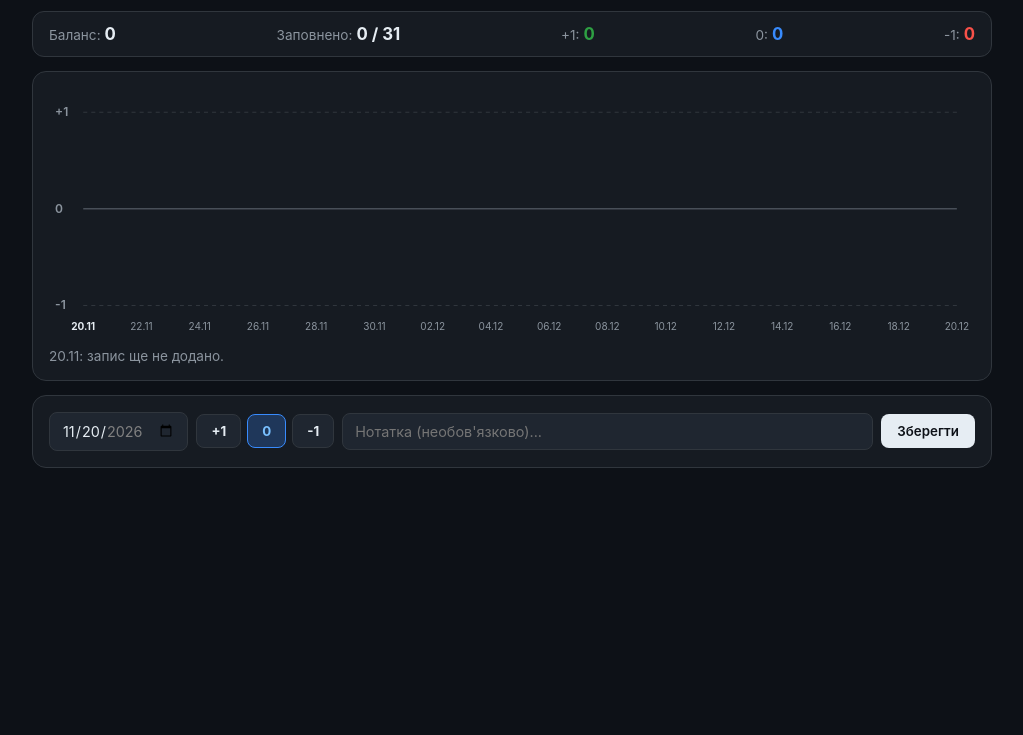
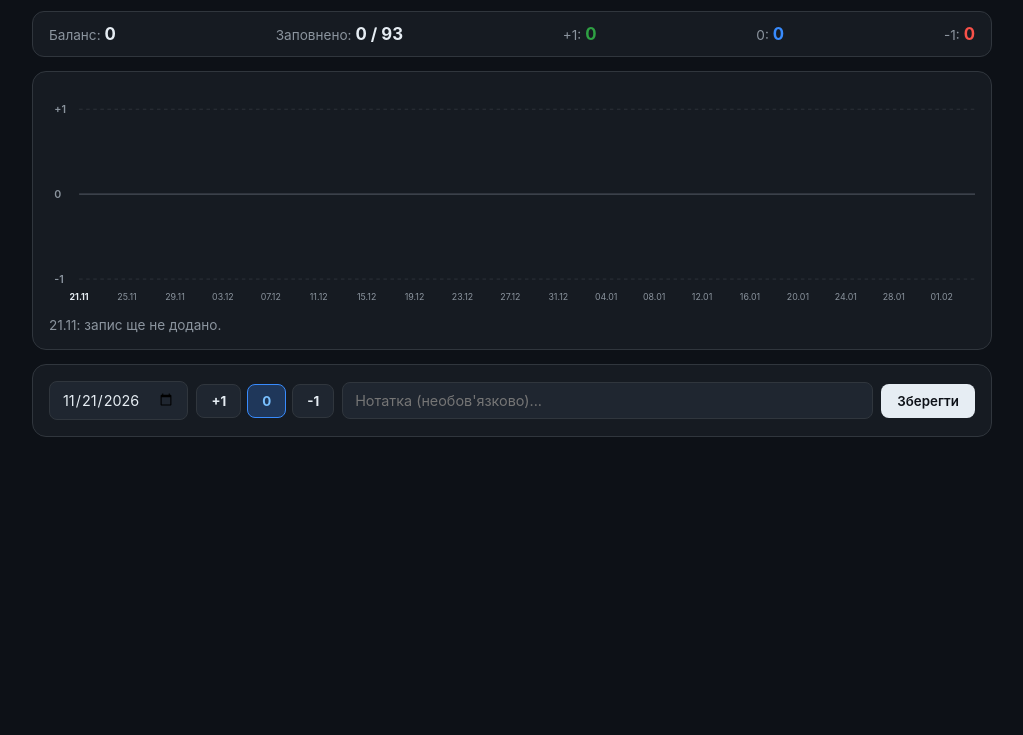
Before and after one commit to yaroslav369369/success-tracker, a plain HTML site: page index.html in a window 1280 px wide. Shown: the part 65-800 px from the top of the page, without its empty margins (128-1151 px from the left). Drawn offline with Linux system fonts and the light colour scheme; no server answers.

Commit message:
Add files via upload

```diff
--- a/index.html
+++ b/index.html
@@ -22,8 +22,8 @@
     .stats { display: flex; flex-wrap: wrap; gap: 12px; justify-content: space-between; background: var(--surface); border: 1px solid var(--border); border-radius: 12px; padding: 12px 16px; font-size: 0.9rem; }
     .stats b { font-size: 1.05rem; margin-left: 4px; }
     .card { background: var(--surface); border: 1px solid var(--border); border-radius: 14px; padding: 16px; }
-    .chart-wrap { width: 100%; overflow-x: auto; }
-    svg { width: 100%; min-width: 680px; display: block; user-select: none; }
+    .chart-wrap { width: 100%; overflow-x: auto; -webkit-overflow-scrolling: touch; }
+    svg { width: 100%; min-width: 1150px; display: block; user-select: none; }
     .date-lbl { fill: var(--muted); font-size: 10px; cursor: pointer; }
     .date-lbl.active, .date-lbl:hover { fill: var(--text); font-weight: 700; }
     .pt { cursor: pointer; }
@@ -46,23 +46,23 @@
 <body>
   <div class="container">
     <header>
-      <div><h1>Трекер успішності</h1><div class="sub">20 листопада — 20 грудня 2026</div></div>
+      <div><h1>Трекер успішності</h1><div class="sub">21 листопада 2026 — 21 лютого 2027</div></div>
       <div class="badge"><span class="dot" id="dot"></span><span id="st">Підключення...</span></div>
     </header>
     <div class="stats">
       <div><span class="sub">Баланс:</span><b id="sBal">0</b></div>
-      <div><span class="sub">Заповнено:</span><b id="sDays">0 / 31</b></div>
+      <div><span class="sub">Заповнено:</span><b id="sDays">0 / 93</b></div>
       <div><span class="sub">+1:</span><b style="color:var(--green)" id="sP">0</b></div>
       <div><span class="sub">0:</span><b style="color:var(--blue)" id="sZ">0</b></div>
       <div><span class="sub">-1:</span><b style="color:var(--red)" id="sM">0</b></div>
     </div>
     <div class="card">
-      <div class="chart-wrap"><svg id="chart" viewBox="0 0 920 250"></svg></div>
+      <div class="chart-wrap"><svg id="chart" viewBox="0 0 1300 250"></svg></div>
       <div class="info" id="info">Натисніть на дату на графіку, щоб переглянути або змінити запис.</div>
     </div>
     <div class="card">
       <div class="form">
-        <input type="date" id="dIn" min="2026-11-20" max="2026-12-20" />
+        <input type="date" id="dIn" min="2026-11-21" max="2027-02-21" />
         <div class="btns">
           <button type="button" class="s-btn" data-v="1">+1</button>
           <button type="button" class="s-btn sel" data-v="0">0</button>
@@ -89,7 +89,7 @@
     });
     const db = getDatabase(app);
     const entriesRef = ref(db, "entries");
-    const START = "2026-11-20", END = "2026-12-20", KEY = "tracker_v1";
+    const START = "2026-11-21", END = "2027-02-21", KEY = "tracker_v2";
     let entries = JSON.parse(localStorage.getItem(KEY) || "{}"), selScore = 0;
 
     const dIn = document.getElementById("dIn"), nIn = document.getElementById("nIn");
@@ -101,6 +101,7 @@
     for (let c = new Date(START + "T00:00:00"), e = new Date(END + "T00:00:00"); c <= e; c.setDate(c.getDate() + 1)) {
       DATES.push(`${c.getFullYear()}-${String(c.getMonth()+1).padStart(2,"0")}-${String(c.getDate()).padStart(2,"0")}`);
     }
+    const TOTAL_DAYS = DATES.length;
 
     const fmt = iso => `${iso.slice(8,10)}.${iso.slice(5,7)}`;
     const yest = () => {
@@ -140,15 +141,15 @@
       const b = p - m, bal = document.getElementById("sBal");
       bal.textContent = b > 0 ? `+${b}` : b;
       bal.style.color = b > 0 ? "var(--green)" : b < 0 ? "var(--red)" : "var(--text)";
-      document.getElementById("sDays").textContent = `${t} / 31`;
+      document.getElementById("sDays").textContent = `${t} / ${TOTAL_DAYS}`;
       document.getElementById("sP").textContent = p;
       document.getElementById("sZ").textContent = z;
       document.getElementById("sM").textContent = m;
     };
 
     const draw = () => {
-      const svg = document.getElementById("chart"), W = 920, H = 250, pL = 34, pR = 18, pT = 24, pB = 34;
-      const yM = { "1": pT, "0": pT + (H-pT-pB)/2, "-1": H - pB }, step = (W - pL - pR) / (DATES.length - 1);
+      const svg = document.getElementById("chart"), W = 1300, H = 250, pL = 34, pR = 20, pT = 24, pB = 34;
+      const yM = { "1": pT, "0": pT + (H-pT-pB)/2, "-1": H - pB }, step = (W - pL - pR) / (TOTAL_DAYS - 1);
       let h = "";
       ["1", "0", "-1"].forEach(v => {
         h += `<line x1="${pL}" y1="${yM[v]}" x2="${W-pR}" y2="${yM[v]}" stroke="${v==="0"?"#484f58":"#30363d"}" stroke-width="${v==="0"?1.5:1}" ${v==="0"?"":'stroke-dasharray="4 4"'} />`;
@@ -157,7 +158,7 @@
       const pts = [];
       DATES.forEach((iso, i) => {
         const x = pL + i * step, act = dIn.value === iso;
-        if (i % 2 === 0 || i === 30 || act) h += `<text x="${x}" y="${H-10}" text-anchor="middle" class="date-lbl ${act?"active":""}" data-d="${iso}">${fmt(iso)}</text>`;
+        if (i % 4 === 0 || i === TOTAL_DAYS - 1 || act) h += `<text x="${x}" y="${H-10}" text-anchor="middle" class="date-lbl ${act?"active":""}" data-d="${iso}">${fmt(iso)}</text>`;
         if (entries[iso] !== undefined) pts.push({ iso, x, y: yM[String(entries[iso].score)], s: Number(entries[iso].score) });
       });
       for (let i = 0; i < pts.length - 1; i++) {
@@ -166,7 +167,7 @@
       }
       pts.forEach(p => {
         const col = p.s===1?"#2ea043":p.s===-1?"#f85149":"#388bfd";
-        h += `<g class="pt" data-d="${p.iso}">${dIn.value===p.iso?`<circle cx="${p.x}" cy="${p.y}" r="10" fill="${col}" opacity=".25"/>`:""}<circle cx="${p.x}" cy="${p.y}" r="5.5" fill="${col}" stroke="#0d1117" stroke-width="2"/></g>`;
+        h += `<g class="pt" data-d="${p.iso}">${dIn.value===p.iso?`<circle cx="${p.x}" cy="${p.y}" r="9" fill="${col}" opacity=".25"/>`:""}<circle cx="${p.x}" cy="${p.y}" r="4.5" fill="${col}" stroke="#0d1117" stroke-width="1.5"/></g>`;
       });
       svg.innerHTML = h;
       svg.querySelectorAll("[data-d]").forEach(el => el.onclick = () => loadDate(el.dataset.d));
```
